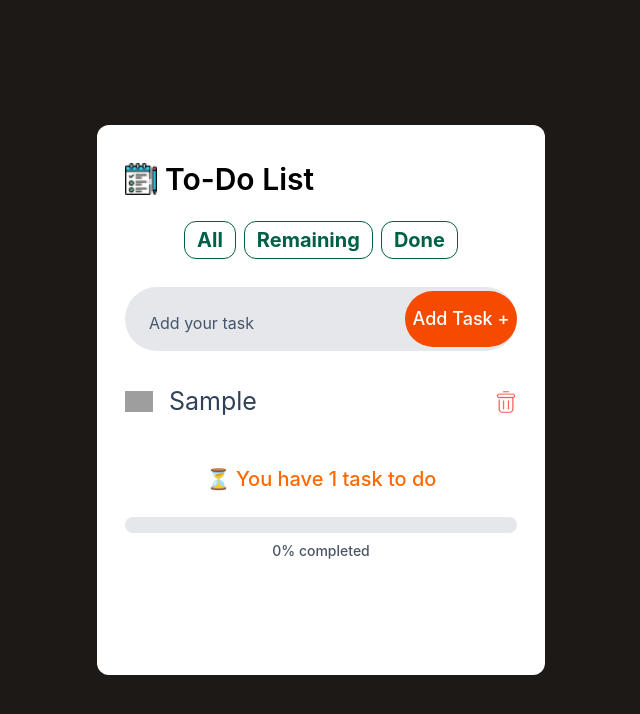
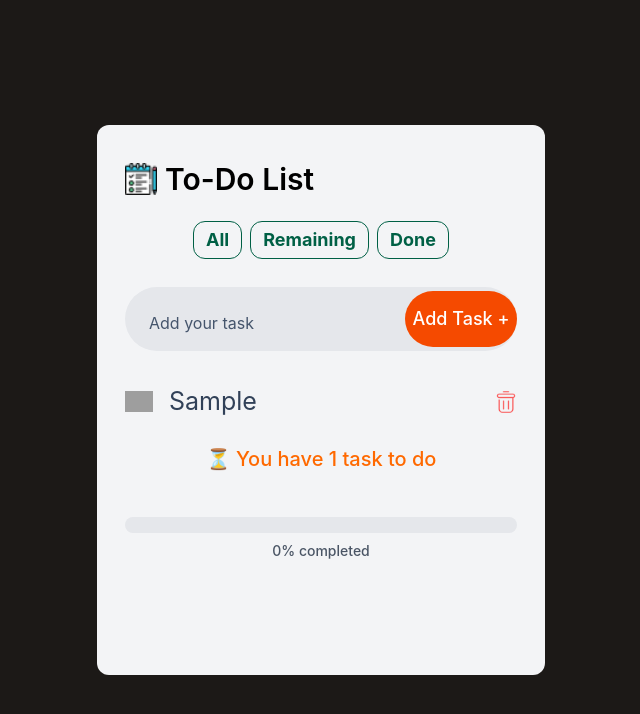
Before and after one commit to QATester22-25/To-Do-List, a React (Vite) app: page / in a window 1280 px wide. Both pictures are taken after typing "Sample" into the empty fields and a click on the button "Add Task +". Shown: the top 714 px of the page, without its empty margins (319-959 px from the left). Built offline with nearby package versions, Linux system fonts and the light colour scheme; grey boxes are pictures that could not be loaded.

Commit message:
Style enhancements

```diff
--- a/src/components/Todo.jsx
+++ b/src/components/Todo.jsx
@@ -73,7 +73,7 @@ const Todo = () => {
   })
 
   return (
-    <div className="bg-white place-self-center w-11/12 max-w-md flex flex-col p-7 min-h-137.5 rounded-xl">
+    <div className="bg-gray-100 place-self-center w-11/12 max-w-md flex flex-col p-7 min-h-137.5 rounded-xl">
       {/* ----------title------------ */}
 
       <div className="flex items-center my-2 gap-2">
@@ -81,7 +81,7 @@ const Todo = () => {
         <h1 className="text-3xl font-semibold">To-Do List</h1>
       </div>
       {/*filter*/}
-      <div className="flex justify-center gap-2 mt-4 text-xl">
+      <div className="flex justify-center gap-2 mt-4 text-lg">
         <button onClick={()=>  setFilter("all")} className="font-bold cursor-pointer text-emerald-800 border hover:bg-emerald-900 hover:text-white px-3 py-1 rounded-xl">All</button>
         <button onClick={()=> setFilter("remaining") } className="font-bold cursor-pointer text-emerald-800 border hover:bg-emerald-900 hover:text-white px-3 py-1 rounded-xl">Remaining</button>
         <button on onClick={ ()=> setFilter("done")} className="font-bold cursor-pointer text-emerald-800  border hover:bg-emerald-900 hover:text-white px-3 py-1 rounded-xl" >Done</button>
@@ -134,14 +134,14 @@ const Todo = () => {
           </div>
         ) : (
           <>
-            <p className="text-center mt-10  text-orange-500 font-medium text-xl">
+            <p className="text-center my-5   text-orange-500 font-medium text-xl">
                 {remaining > 0 ? `⏳ You have ${remaining} task${remaining !== 1 ? "s" : ""} to do` : ''}
             </p>
 
             <p className="text-center mt-2 text-green-600 font-medium text-lg">
                 {completed > 0 && remaining ? `${completed} task${completed !== 1 ? "s" : ""} done` : !remaining ? <div>
                   <p className="mt-0">All tasks are done ✔️</p><img src={all_done} className="w-30 mx-auto" alt="all_done"/>
-                </div> : !completed && remaining >= 3 ? <div className="flex justify-center"><span className="text-center  mr-2 text-blue-700 font-medium text-xl">Keep pushing forward!</span><img src={move} className="w-5" alt="move_icon"/></div>:  ''}
+                </div> : !completed && remaining >= 3 ? <div className="flex justify-center"><span className="text-center  ml-4 text-blue-700 font-medium text-xl">Keep pushing forward</span><img src={move} className="w-10" alt="move_icon"/></div>:  ''}
             </p>
           </>
         )}
```
